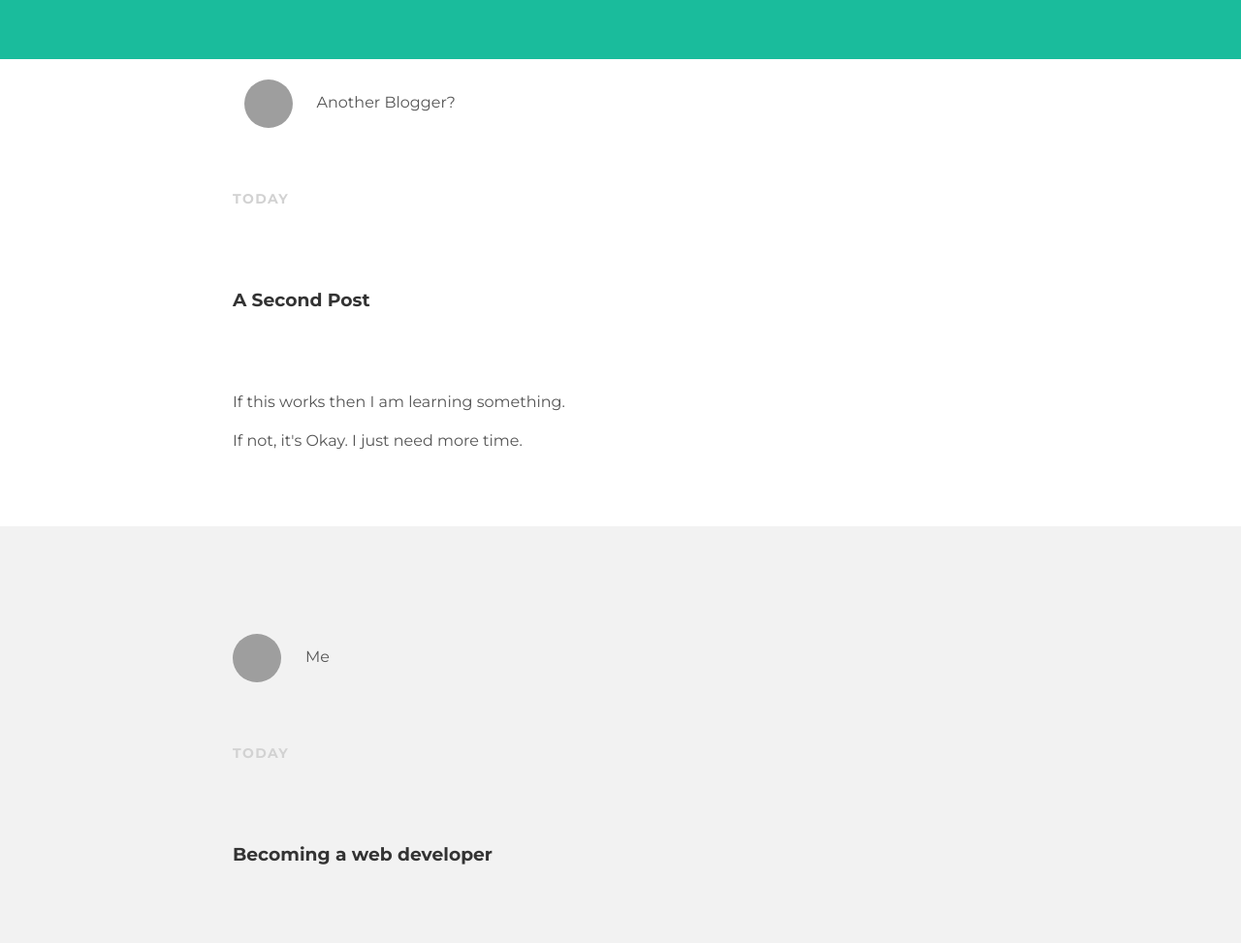
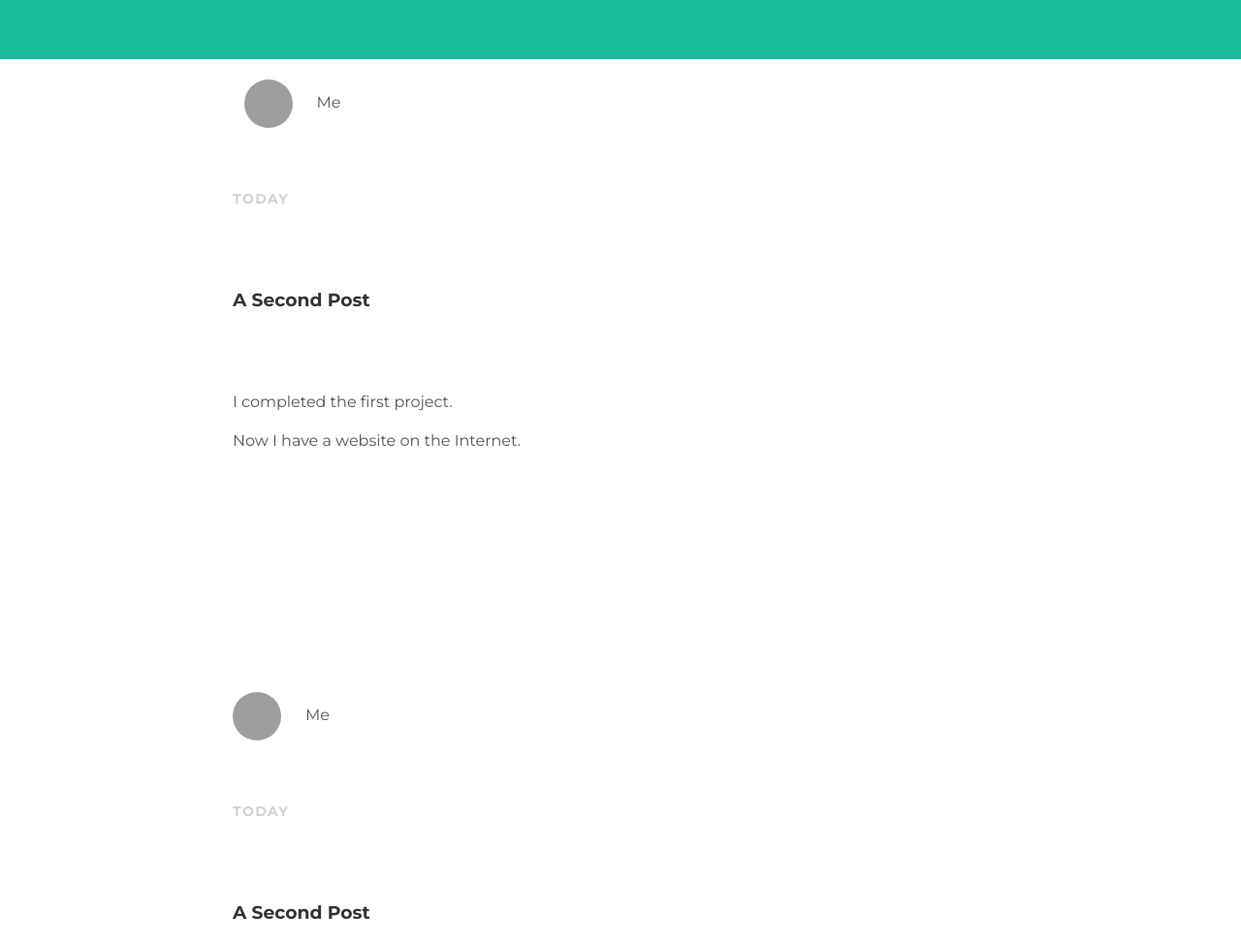
Before and after one commit to nicholasbohanan/nicholasbohanan.github.io, a plain HTML site: page index.html in a window 1280 px wide. Shown: the part 89-1062 px from the top of the page at 97% size. Drawn offline with Linux system fonts and the light colour scheme; grey boxes are pictures that could not be loaded.

Commit message:
Update index.html

```diff
--- a/index.html
+++ b/index.html
@@ -21,7 +21,23 @@
         <div class="post">
          <div class="post-author">
            <img src="me.png"
-           <span>Another Blogger?</span>
+           <span>Me</span>
+           </div>
+           <p class="post-date">Today</p>
+           <h3 class="post-title">A Second Post</h3>
+           <div class="post-content">
+             <p>I completed the first project.</p>
+             <p>Now I have a website on the Internet.</p>
+           </div>
+        </div>
+      </div>
+
+   <div id="content">
+       <div class="post-container">
+        <div class="post">
+         <div class="post-author">
+           <img src="me.png"
+           <span>Me</span>
            </div>
            <p class="post-date">Today</p>
            <h3 class="post-title">A Second Post</h3>
```
